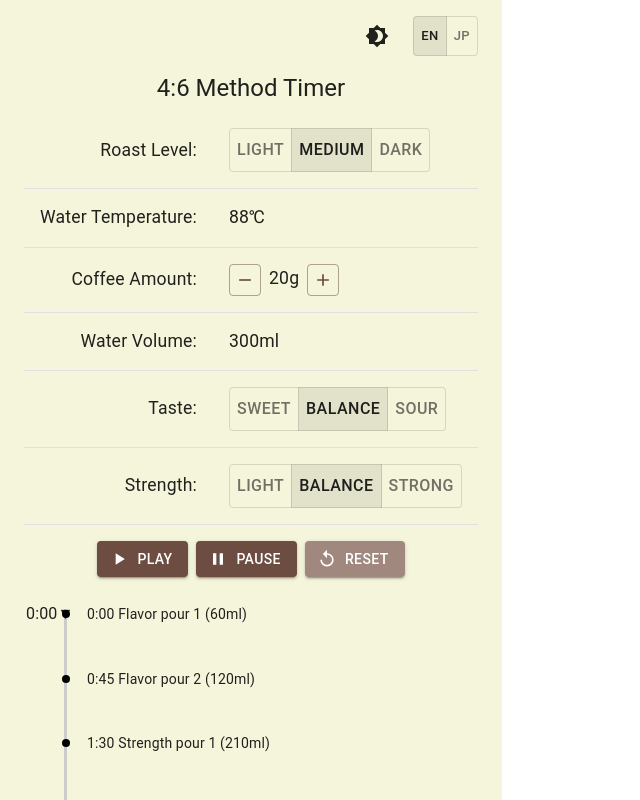
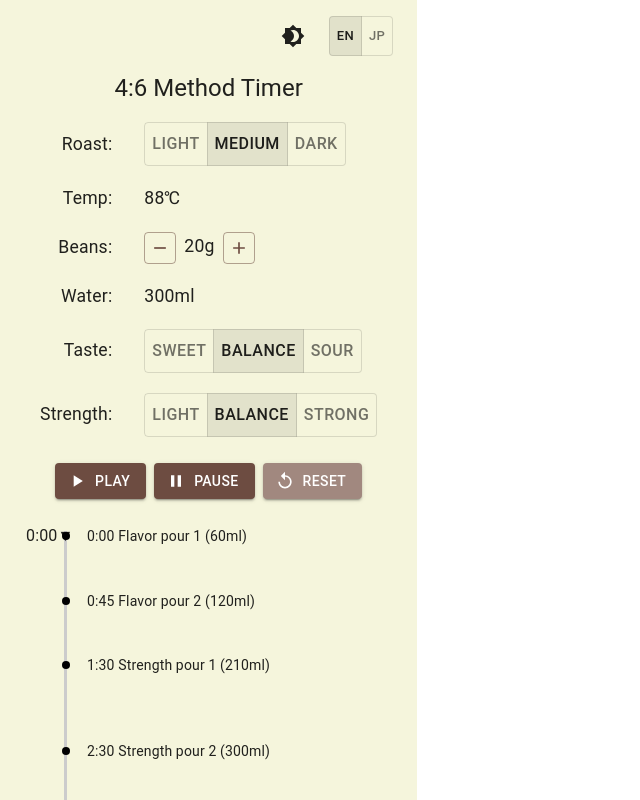
Before and after one commit to takatama/46timer, a React (Vite) app: page / in a window 1280 px wide. Shown: the top 800 px of the page, without its empty margins (0-640 px from the left). Built offline with nearby package versions, Linux system fonts and the light colour scheme.

Commit message:
refactor: Rename coffeeAmount to beansAmount and update related translations

```diff
--- a/src/App.tsx
+++ b/src/App.tsx
@@ -46,8 +46,8 @@ const getTheme = (mode: 'light' | 'dark') => createTheme({
 const translations: { [key: string]: { [key: string]: string } } = {
   en: {
     title: "4:6 Method Timer",
-    coffeeAmount: "Coffee Amount",
-    waterVolume: "Water Volume",
+    beansAmount: "Beans",
+    waterVolume: "Water",
     taste: "Taste",
     strength: "Strength",
     sweet: "Sweet",
@@ -67,15 +67,15 @@ const translations: { [key: string]: { [key: string]: string } } = {
     language: "Language",
     darkMode: "Dark Mode",
     lightMode: "Light Mode",
-    roastLevel: "Roast Level",
+    roastLevel: "Roast",
     lightRoast: "Light",
     mediumRoast: "Medium",
     darkRoast: "Dark",
-    waterTemp: "Water Temperature",
+    waterTemp: "Temp",
   },
   jp: {
     title: "4:6メソッド タイマー",
-    coffeeAmount: "豆の量",
+    beansAmount: "豆の量",
     waterVolume: "湯量",
     taste: "味",
     strength: "濃さ",
@@ -105,9 +105,9 @@ const translations: { [key: string]: { [key: string]: string } } = {
 };
 
 // Function to calculate timer steps based on the 4:6 method
-function calculateSteps(coffeeAmount: number, flavor: string, strength: string) {
-  // Total water used = coffeeAmount * 15
-  const totalWater = coffeeAmount * 15;
+function calculateSteps(beansAmount: number, flavor: string, strength: string) {
+  // Total water used = beansAmount * 15
+  const totalWater = beansAmount * 15;
   const flavorWater = totalWater * 0.4;
   const strengthWater = totalWater * 0.6;
   let flavor1, flavor2;
@@ -183,7 +183,7 @@ function App() {
   // State variables for language, coffee parameters, and timer
   const [language, setLanguage] = useState<"en" | "jp">("en");
   const t = translations[language]; // shorthand for current translations
-  const [coffeeAmount, setCoffeeAmount] = useState(20);
+  const [beansAmount, setBeansAmount] = useState(20);
   const [flavor, setFlavor] = useState("balance");
   const [strength, setStrength] = useState("balance");
   const [currentTime, setCurrentTime] = useState(0);
@@ -206,9 +206,9 @@ function App() {
 
   // Recalculate steps whenever coffee parameters change
   useEffect(() => {
-    const newSteps = calculateSteps(coffeeAmount, flavor, strength);
+    const newSteps = calculateSteps(beansAmount, flavor, strength);
     setSteps(newSteps);
-  }, [coffeeAmount, flavor, strength]);
+  }, [beansAmount, flavor, strength]);
 
   // Cleanup timer when component unmounts
   useEffect(() => {
@@ -307,9 +307,15 @@ function App() {
         </Typography>
         {/* Input section as a table */}
         <Box sx={{ mb: 2 }}>
-          <Table sx={{ '& td, & th': { fontSize: '1.1rem' } }}>
+          <Table sx={{
+            '& td, & th': { fontSize: '1.1rem' },
+            '& .MuiTableCell-root': {
+              borderBottom: 'none',
+              padding: '10px 16px',
+            }
+          }}>
             <TableBody>
-            <TableRow>
+              <TableRow>
                 <TableCell align="right">
                   {t.roastLevel}:
                 </TableCell>
@@ -337,15 +343,15 @@ function App() {
               </TableRow>
               <TableRow>
                 <TableCell align="right">
-                  {t.coffeeAmount}:
+                  {t.beansAmount}:
                 </TableCell>
                 <TableCell align="left">
-                  <Button variant="outlined" onClick={() => setCoffeeAmount(coffeeAmount - 1)} disabled={coffeeAmount <= 1} size='small' sx={{ minWidth: '30px', padding: '5px' }}>
+                  <Button variant="outlined" onClick={() => setBeansAmount(beansAmount - 1)} disabled={beansAmount <= 1} size='small' sx={{ minWidth: '30px', padding: '5px' }}>
                     <RemoveIcon fontSize="small" />
                   </Button>
-                  <Box component="span" sx={{ mx: 1 }}>{coffeeAmount}g</Box>
-                  <Button variant="outlined" onClick={() => setCoffeeAmount(coffeeAmount + 1)} size='small' sx={{ minWidth: '30px', padding: '5px' }}>
-                    <AddIcon fontSize='small'/>
+                  <Box component="span" sx={{ mx: 1 }}>{beansAmount}g</Box>
+                  <Button variant="outlined" onClick={() => setBeansAmount(beansAmount + 1)} size='small' sx={{ minWidth: '30px', padding: '5px' }}>
+                    <AddIcon fontSize='small' />
                   </Button>
                 </TableCell>
               </TableRow>
@@ -354,7 +360,7 @@ function App() {
                   {t.waterVolume}:
                 </TableCell>
                 <TableCell align="left">
-                  {coffeeAmount * 15}ml
+                  {beansAmount * 15}ml
                 </TableCell>
               </TableRow>
               <TableRow>
```
